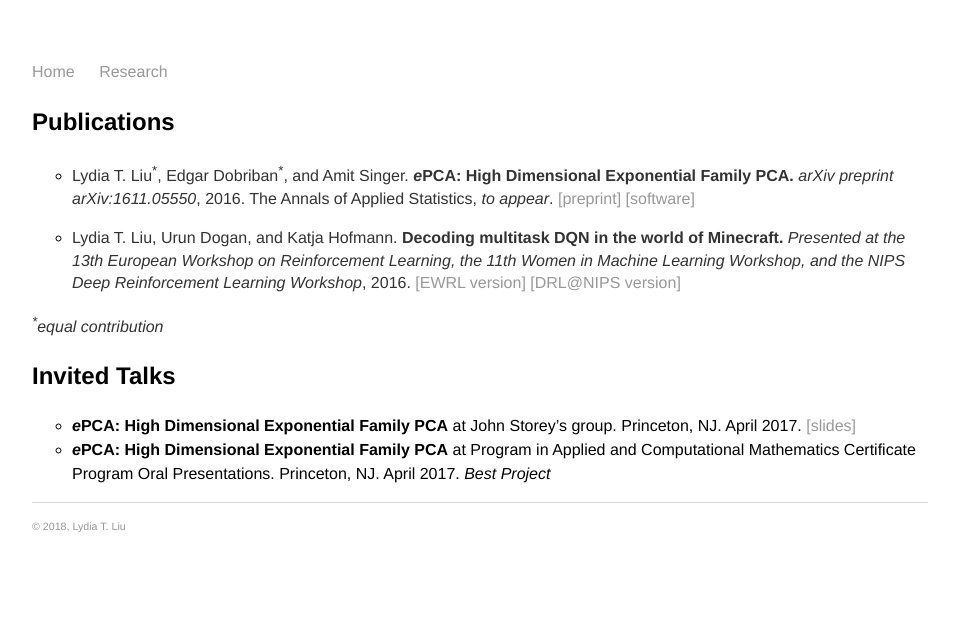
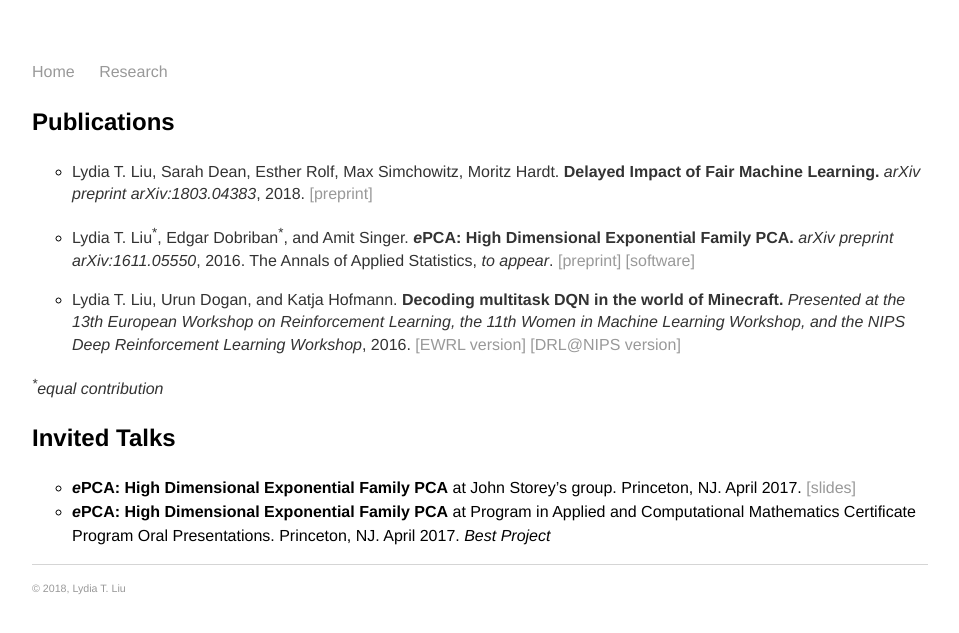
Before and after one commit to serenalwang/serenalwang.github.io, a Jekyll site: the page built from projects.md, in a window 1280 px wide. Shown: the top 633 px of the page, without its empty margins (160-1119 px from the left). Built offline with Jekyll 4.4.1, drawn with Linux system fonts in a browser that asks for light colours.

Commit message:
Update projects.md

```diff
--- a/projects.md
+++ b/projects.md
@@ -4,6 +4,8 @@ title: Research
 ---
 
 ### Publications
+
+* Lydia T. Liu, Sarah Dean, Esther Rolf, Max Simchowitz, Moritz Hardt. **Delayed Impact of Fair Machine Learning.** *arXiv preprint arXiv:1803.04383*, 2018. [[preprint]](http://arxiv.org/abs/1803.04383)
 
 * Lydia T. Liu<sup>\*</sup>, Edgar Dobriban<sup>\*</sup>, and Amit Singer. ***e*****PCA: High Dimensional Exponential Family PCA.** *arXiv preprint arXiv:1611.05550*, 2016. The Annals of Applied Statistics, *to appear*. [[preprint]](http://arxiv.org/abs/1611.05550) [[software]](http://github.com/lydiatliu/epca/)
 
```
